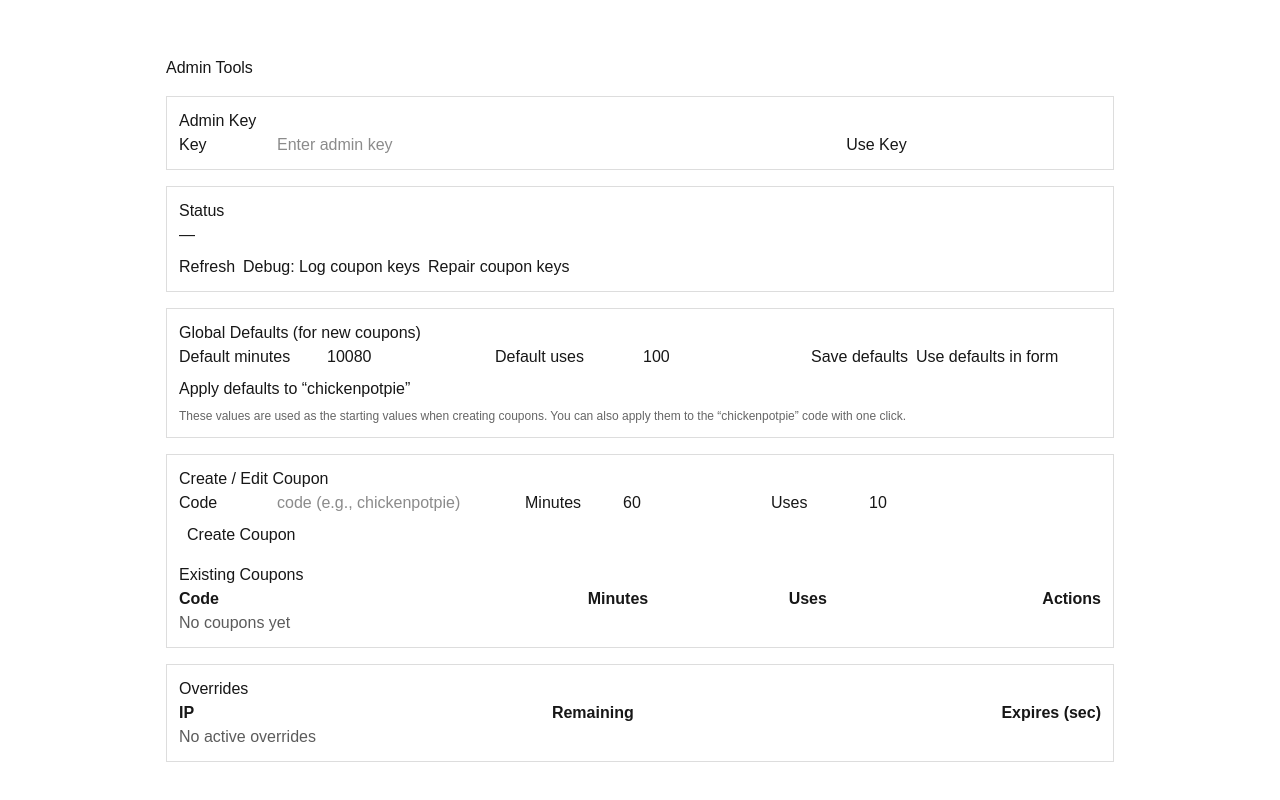
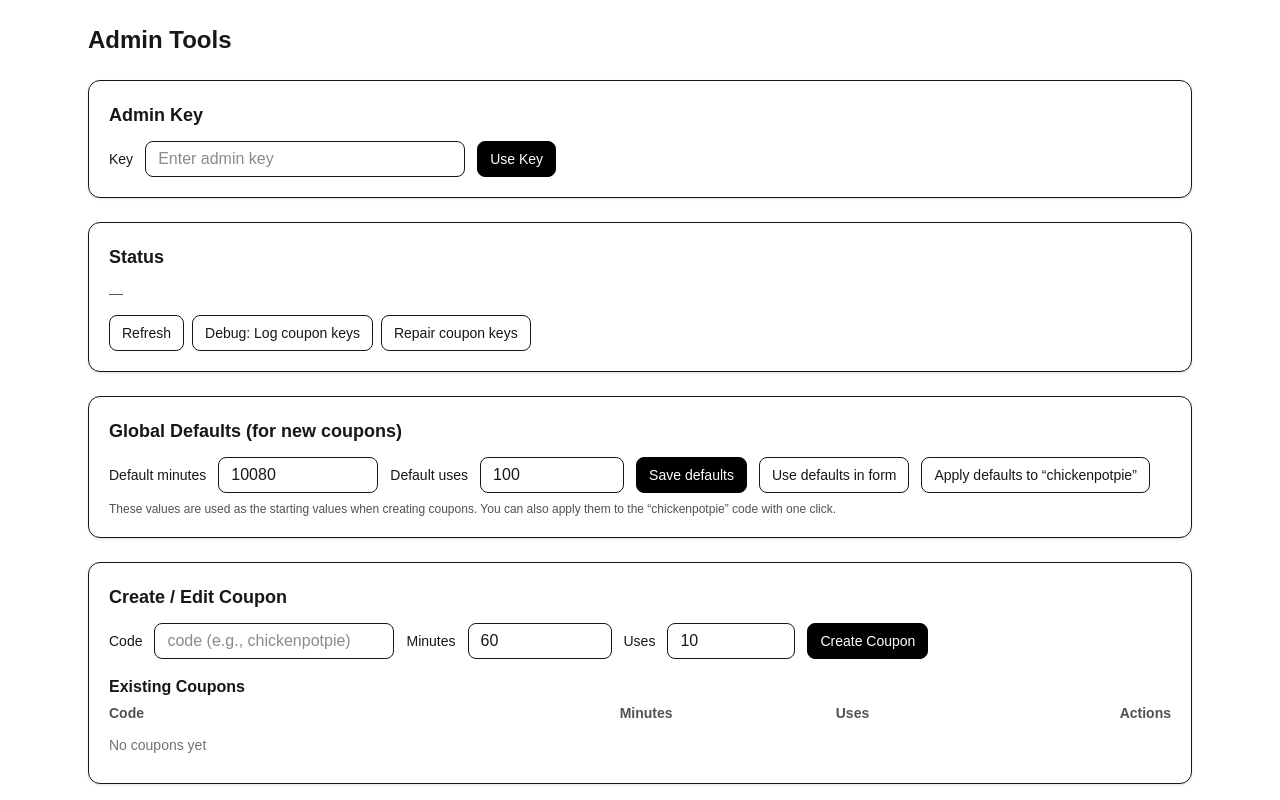
Before and after one commit to Xer0las/bh-monologue, a Next.js app: page /admin/manage in a window 1280 px wide. Shown: the top 800 px of the page. Built offline with nearby package versions, Linux system fonts and the light colour scheme.

Commit message:
Update page.tsx

```diff
--- a/src/app/admin/manage/page.tsx
+++ b/src/app/admin/manage/page.tsx
@@ -10,6 +10,14 @@ type Status = {
   couponsCount?: number | null;
 };
 type Defaults = { defaultMinutes: number; defaultUses: number };
+type Stats = {
+  total: number;
+  byAge: Record<string, number>;
+  byGenre: Record<string, number>;
+  byLength: Record<string, number>;
+  byLevel: Record<string, number>;
+  byPeriod: Record<string, number>;
+};
 
 export default function AdminManagePage() {
   const [key, setKey] = useState<string>('');
@@ -22,6 +30,8 @@ export default function AdminManagePage() {
   const [loading, setLoading] = useState(false);
   const [debugDump, setDebugDump] = useState<any | null>(null);
   const [defaults, setDefaults] = useState<Defaults>({ defaultMinutes: 10080, defaultUses: 100 });
+  const [stats, setStats] = useState<Stats | null>(null);
+  const [busyBtn, setBusyBtn] = useState<string>('');
 
   useEffect(() => {
     const k = localStorage.getItem('adminKey') || '';
@@ -40,25 +50,27 @@ export default function AdminManagePage() {
     setErr('');
     setLoading(true);
     try {
-      const [st, ov, cp, df] = await Promise.all([
+      const [st, ov, cp, df, stt] = await Promise.all([
         fetch('/api/admin/diag', { headers: { 'x-admin-key': k }, cache: 'no-store' }),
         fetch('/api/admin/overrides', { headers: { 'x-admin-key': k }, cache: 'no-store' }),
         fetch('/api/admin/coupons', { headers: { 'x-admin-key': k }, cache: 'no-store' }),
         fetch('/api/admin/settings', { headers: { 'x-admin-key': k }, cache: 'no-store' }),
+        fetch('/api/admin/stats', { headers: { 'x-admin-key': k }, cache: 'no-store' }),
       ]);
-      if (st.status === 401 || ov.status === 401 || cp.status === 401 || df.status === 401) {
+      if ([st, ov, cp, df, stt].some(r => r.status === 401)) {
         setErr('Unauthorized – check admin key.');
-        setOverrides([]); setCoupons([]); setStatus(null);
+        setOverrides([]); setCoupons([]); setStatus(null); setStats(null);
       } else {
         const stj = await st.json();
         const ovj = await ov.json();
         const cpj = await cp.json();
         const dfj = await df.json();
+        const sttj = await stt.json();
         setStatus(stj || null);
         setOverrides(ovj.overrides || []);
         setCoupons(cpj.coupons || []);
         if (dfj?.defaults) setDefaults(dfj.defaults);
-        // If first load and form is empty, apply defaults
+        if (sttj?.stats) setStats(sttj.stats);
         setForm(f => f.code ? f : { code: '', minutes: dfj?.defaults?.defaultMinutes ?? 60, uses: dfj?.defaults?.defaultUses ?? 10 });
       }
     } catch (e: any) {
@@ -69,33 +81,36 @@ export default function AdminManagePage() {
   }
 
   async function debugCoupons() {
-    setDebugDump(null);
+    setBusyBtn('debug'); setDebugDump(null);
     const res = await fetch('/api/admin/coupons/debug', { headers: { 'x-admin-key': stored }, cache: 'no-store' });
     const j = await res.json().catch(()=>null);
     setDebugDump(j);
-    console.log('COUPON DEBUG DUMP:', j);
+    setBusyBtn('');
   }
 
   async function repairCoupons() {
-    setDebugDump(null);
+    setBusyBtn('repair'); setDebugDump(null);
     const res = await fetch('/api/admin/coupons/repair', { method: 'POST', headers: { 'x-admin-key': stored }, cache: 'no-store' });
     const j = await res.json().catch(()=>null);
     setDebugDump(j);
-    console.log('COUPON REPAIR RESULT:', j);
+    setBusyBtn('');
     await refreshAll(stored);
   }
 
   async function releaseIp(ip: string) {
+    setBusyBtn(`rel-${ip}`);
     await fetch(`/api/admin/overrides?ip=${encodeURIComponent(ip)}`, {
       method: 'DELETE',
       headers: { 'x-admin-key': stored },
       cache: 'no-store',
     });
+    setBusyBtn('');
     refreshAll(stored);
   }
 
   async function createOrUpdateCoupon(e: React.FormEvent) {
     e.preventDefault();
+    setBusyBtn('saveCoupon');
     const res = await fetch('/api/admin/coupons', {
       method: 'POST',
       headers: { 'content-type': 'application/json', 'x-admin-key': stored },
@@ -103,9 +118,9 @@ export default function AdminManagePage() {
       cache: 'no-store',
     });
     const j = await res.json().catch(() => ({}));
+    setBusyBtn('');
     if (res.ok) {
       setForm({ code: '', minutes: defaults.defaultMinutes, uses: defaults.defaultUses });
-      console.log('CREATE_COUPON_RESPONSE', j);
       await refreshAll(stored);
     } else {
       setErr(j?.error || 'Failed to save coupon');
@@ -114,16 +129,19 @@ export default function AdminManagePage() {
 
   async function deleteCoupon(code: string) {
     if (!confirm(`Delete coupon "${code}"?`)) return;
+    setBusyBtn(`del-${code}`);
     await fetch(`/api/admin/coupons?code=${encodeURIComponent(code)}`, {
       method: 'DELETE',
       headers: { 'x-admin-key': stored },
       cache: 'no-store',
     });
+    setBusyBtn('');
     await refreshAll(stored);
   }
 
   async function saveDefaults(e: React.FormEvent) {
     e.preventDefault();
+    setBusyBtn('saveDefaults');
     const res = await fetch('/api/admin/settings', {
       method: 'POST',
       headers: { 'content-type': 'application/json', 'x-admin-key': stored },
@@ -131,9 +149,9 @@ export default function AdminManagePage() {
       cache: 'no-store',
     });
     const j = await res.json().catch(()=>({}));
+    setBusyBtn('');
     if (res.ok && j?.defaults) {
       setDefaults(j.defaults);
-      // If form is blank, update form to new defaults
       setForm(f => f.code ? f : { code: '', minutes: j.defaults.defaultMinutes, uses: j.defaults.defaultUses });
     } else {
       alert(j?.error || 'Failed to save defaults');
@@ -150,24 +168,79 @@ export default function AdminManagePage() {
   }
 
   async function applyDefaultsToCode(code: string) {
+    setBusyBtn(`apply-${code}`);
     const res = await fetch('/api/admin/coupons', {
       method: 'POST',
       headers: { 'content-type': 'application/json', 'x-admin-key': stored },
       body: JSON.stringify({ code, minutes: defaults.defaultMinutes, uses: defaults.defaultUses }),
       cache: 'no-store',
     });
+    setBusyBtn('');
     if (res.ok) await refreshAll(stored);
   }
 
+  function Card(props: { title: string; children: any }) {
     return (
-    <div style={{ maxWidth: 980, margin: '40px auto', padding: 16 }}>
-      <h1>Admin Tools</h1>
+      <section className="bg-white rounded-xl border shadow-sm p-5">
+        <h2 className="text-lg font-semibold mb-3">{props.title}</h2>
+        {props.children}
+      </section>
+    );
+  }
+
+  function Btn({ children, onClick, kind='default', id }:{
+    children: any; onClick?: ()=>void; kind?: 'default'|'primary'|'danger'|'ghost'; id?: string;
+  }) {
+    const base = 'inline-flex items-center h-9 px-3 rounded-lg border text-sm transition active:scale-[.98]';
+    const cls =
+      kind === 'primary' ? `${base} bg-black text-white border-black hover:bg-neutral-800`
+      : kind === 'danger' ? `${base} bg-red-600 text-white border-red-600 hover:bg-red-700`
+      : kind === 'ghost' ? `${base} bg-transparent hover:bg-neutral-50`
+      : `${base} bg-white hover:bg-neutral-50`;
+    const spinning = busyBtn === id;
+    return (
+      <button onClick={onClick} className={`${cls} ${spinning ? 'opacity-60 cursor-wait' : ''}`} disabled={spinning}>
+        {spinning ? 'Working…' : children}
+      </button>
+    );
+  }
+
+  function StatTable({ title, data }:{ title: string; data: Record<string, number> }) {
+    const entries = Object.entries(data || {}).sort((a,b)=>b[1]-a[1]);
+    if (!entries.length) return null;
+    return (
+      <div>
+        <h4 className="font-medium mt-4 mb-2">{title}</h4>
+        <div className="overflow-x-auto">
+          <table className="w-full text-sm">
+            <thead>
+              <tr className="text-left text-neutral-600">
+                <th className="py-1 pr-2">Value</th>
+                <th className="py-1 text-right">Count</th>
+              </tr>
+            </thead>
+            <tbody>
+              {entries.map(([k,v])=>(
+                <tr key={k} className="border-t">
+                  <td className="py-1 pr-2">{k}</td>
+                  <td className="py-1 text-right tabular-nums">{v}</td>
+                </tr>
+              ))}
+            </tbody>
+          </table>
+        </div>
+      </div>
+    );
+  }
+
+  return (
+    <div className="max-w-6xl mx-auto p-6 space-y-6">
+      <h1 className="text-2xl font-bold">Admin Tools</h1>
 
       {/* Admin Key */}
-      <section style={{ margin: '16px 0', padding: 12, border: '1px solid #ddd' }}>
-        <h2>Admin Key</h2>
-        <div style={{ display: 'flex', alignItems: 'center', gap: 8 }}>
-          <label htmlFor="admin-key" style={{ minWidth: 90 }}>Key</label>
+      <Card title="Admin Key">
+        <div className="flex items-center gap-3 flex-wrap">
+          <label htmlFor="admin-key" className="text-sm">Key</label>
           <input
             id="admin-key"
             name="adminKey"
@@ -175,21 +248,20 @@ export default function AdminManagePage() {
             placeholder="Enter admin key"
             value={key}
             onChange={(e) => setKey(e.target.value)}
-            style={{ width: '60%' }}
             autoComplete="off"
+            className="h-9 px-3 rounded-lg border w-80"
           />
-          <button onClick={saveKey} style={{ marginLeft: 8 }}>Use Key</button>
+          <Btn onClick={saveKey} kind="primary">Use Key</Btn>
+          {err && <p className="text-sm text-red-600">{err}</p>}
         </div>
-        {err && <p style={{ color: 'crimson' }}>{err}</p>}
-      </section>
+      </Card>
 
       {/* Status */}
-      <section style={{ margin: '16px 0', padding: 12, border: '1px solid #ddd' }}>
-        <h2>Status</h2>
-        {!status && <p>—</p>}
+      <Card title="Status">
+        {!status && <p className="text-sm text-neutral-600">—</p>}
         {status && (
-          <div style={{ fontFamily: 'monospace', fontSize: 14 }}>
-            <div>Storage: <strong>{status.storage}</strong></div>
+          <div className="font-mono text-sm">
+            <div>Storage: <span className="font-semibold">{status.storage}</span></div>
             <div>ENV URL: {status.env.url ? 'set' : 'missing'} | ENV TOKEN: {status.env.token ? 'set' : 'missing'}</div>
             <div>Redis Connected: {status.redis.connected ? 'yes' : (status.redis.present ? 'no' : 'n/a')}</div>
             {typeof status.couponsCount === 'number' && (
@@ -197,64 +269,55 @@ export default function AdminManagePage() {
             )}
           </div>
         )}
-        <div style={{ marginTop: 8, display: 'flex', gap: 8, flexWrap: 'wrap' }}>
-          <button onClick={() => refreshAll(stored)} disabled={loading}>
-            {loading ? 'Refreshing…' : 'Refresh'}
-          </button>
-          <button onClick={debugCoupons}>Debug: Log coupon keys</button>
-          <button onClick={repairCoupons}>Repair coupon keys</button>
+        <div className="mt-3 flex gap-2 flex-wrap">
+          <Btn onClick={() => refreshAll(stored)} id="refresh">Refresh</Btn>
+          <Btn onClick={debugCoupons} id="debug">Debug: Log coupon keys</Btn>
+          <Btn onClick={repairCoupons} id="repair">Repair coupon keys</Btn>
         </div>
         {debugDump && (
-          <pre style={{ marginTop: 8, whiteSpace: 'pre-wrap', wordBreak: 'break-word', maxHeight: 300, overflow: 'auto', fontSize: 12 }}>
+          <pre className="mt-3 text-xs bg-neutral-50 border rounded-lg p-3 max-h-80 overflow-auto">
             {JSON.stringify(debugDump, null, 2)}
           </pre>
         )}
-      </section>
+      </Card>
 
       {/* Global Defaults */}
-      <section style={{ margin: '16px 0', padding: 12, border: '1px solid #ddd' }}>
-        <h2>Global Defaults (for new coupons)</h2>
-        <form onSubmit={saveDefaults} noValidate>
-          <div style={{ display: 'flex', alignItems: 'center', gap: 8, flexWrap: 'wrap' }}>
-            <label htmlFor="default-mins" style={{ minWidth: 140 }}>Default minutes</label>
+      <Card title="Global Defaults (for new coupons)">
+        <form onSubmit={saveDefaults} className="flex items-center gap-3 flex-wrap">
+          <label htmlFor="default-mins" className="text-sm">Default minutes</label>
           <input
             id="default-mins"
             name="defaultMinutes"
             type="number"
             value={defaults.defaultMinutes}
             onChange={(e) => setDefaults({ ...defaults, defaultMinutes: Number(e.target.value) })}
-              style={{ width: 160 }}
+            className="h-9 px-3 rounded-lg border w-40"
             inputMode="numeric"
           />
-            <label htmlFor="default-uses" style={{ minWidth: 140 }}>Default uses</label>
+          <label htmlFor="default-uses" className="text-sm">Default uses</label>
           <input
             id="default-uses"
             name="defaultUses"
             type="number"
             value={defaults.defaultUses}
             onChange={(e) => setDefaults({ ...defaults, defaultUses: Number(e.target.value) })}
-              style={{ width: 160 }}
+            className="h-9 px-3 rounded-lg border w-36"
             inputMode="numeric"
           />
-            <button type="submit">Save defaults</button>
-            <button type="button" onClick={applyDefaultsToForm}>Use defaults in form</button>
-            <button type="button" onClick={() => applyDefaultsToCode('chickenpotpie')}>
-              Apply defaults to “chickenpotpie”
-            </button>
-          </div>
+          <Btn kind="primary" id="saveDefaults">Save defaults</Btn>
+          <Btn onClick={applyDefaultsToForm}>Use defaults in form</Btn>
+          <Btn onClick={() => applyDefaultsToCode('chickenpotpie')} id="apply-chicken">Apply defaults to “chickenpotpie”</Btn>
         </form>
-        <p style={{ fontSize: 12, color: '#666', marginTop: 6 }}>
+        <p className="text-xs text-neutral-600 mt-2">
           These values are used as the starting values when creating coupons. You can also apply them to the
           “chickenpotpie” code with one click.
         </p>
-      </section>
+      </Card>
 
       {/* Create / Edit Coupon */}
-      <section style={{ margin: '16px 0', padding: 12, border: '1px solid #ddd' }}>
-        <h2>Create / Edit Coupon</h2>
-        <form onSubmit={createOrUpdateCoupon} noValidate>
-          <div style={{ display: 'flex', alignItems: 'center', gap: 8, flexWrap: 'wrap' }}>
-            <label htmlFor="coupon-code" style={{ minWidth: 90 }}>Code</label>
+      <Card title="Create / Edit Coupon">
+        <form onSubmit={createOrUpdateCoupon} className="flex items-center gap-3 flex-wrap">
+          <label htmlFor="coupon-code" className="text-sm">Code</label>
           <input
             id="coupon-code"
             name="code"
@@ -262,10 +325,10 @@ export default function AdminManagePage() {
             value={form.code}
             onChange={(e) => setForm({ ...form, code: e.target.value })}
             required
-              style={{ width: 240 }}
+            className="h-9 px-3 rounded-lg border w-60"
             autoComplete="off"
           />
-            <label htmlFor="coupon-minutes" style={{ minWidth: 90 }}>Minutes</label>
+          <label htmlFor="coupon-minutes" className="text-sm">Minutes</label>
           <input
             id="coupon-minutes"
             name="minutes"
@@ -274,11 +337,10 @@ export default function AdminManagePage() {
             value={form.minutes}
             onChange={(e) => setForm({ ...form, minutes: Number(e.target.value) })}
             required
-              style={{ width: 140 }}
-              autoComplete="off"
+            className="h-9 px-3 rounded-lg border w-36"
             inputMode="numeric"
           />
-            <label htmlFor="coupon-uses" style={{ minWidth: 90 }}>Uses</label>
+          <label htmlFor="coupon-uses" className="text-sm">Uses</label>
           <input
             id="coupon-uses"
             name="uses"
@@ -287,79 +349,100 @@ export default function AdminManagePage() {
             value={form.uses}
             onChange={(e) => setForm({ ...form, uses: Number(e.target.value) })}
             required
-              style={{ width: 140 }}
-              autoComplete="off"
+            className="h-9 px-3 rounded-lg border w-32"
             inputMode="numeric"
           />
-            <button type="submit" style={{ marginLeft: 8 }}>
-              {form.code ? 'Save Coupon' : 'Create Coupon'}
-            </button>
-            {form.code && (
-              <button type="button" onClick={() => setForm({ code: '', minutes: defaults.defaultMinutes, uses: defaults.defaultUses })}>
-                Clear
-              </button>
-            )}
-          </div>
+          <Btn kind="primary" id="saveCoupon">{form.code ? 'Save Coupon' : 'Create Coupon'}</Btn>
+          {form.code && <Btn onClick={() => setForm({ code: '', minutes: defaults.defaultMinutes, uses: defaults.defaultUses })}>Clear</Btn>}
         </form>
 
-        <h3 style={{ marginTop: 16 }}>Existing Coupons</h3>
-        <table width="100%" cellPadding={6} style={{ borderCollapse: 'collapse' }}>
+        <h3 className="mt-4 font-semibold">Existing Coupons</h3>
+        <div className="overflow-x-auto">
+          <table className="w-full text-sm">
             <thead>
-            <tr>
-              <th align="left">Code</th>
-              <th align="right">Minutes</th>
-              <th align="right">Uses</th>
-              <th align="right">Actions</th>
+              <tr className="text-left text-neutral-600">
+                <th className="py-1 pr-2">Code</th>
+                <th className="py-1 text-right">Minutes</th>
+                <th className="py-1 text-right">Uses</th>
+                <th className="py-1 text-right">Actions</th>
               </tr>
             </thead>
             <tbody>
               {coupons.map((c) => (
-              <tr key={c.code}>
-                <td><code>{c.code}</code></td>
-                <td align="right">{c.minutes}</td>
-                <td align="right">{c.uses}</td>
-                <td align="right">
-                  <button onClick={() => editCoupon(c)} style={{ marginRight: 6 }}>Edit</button>
-                  <button onClick={() => deleteCoupon(c.code)}>Delete</button>
+                <tr key={c.code} className="border-t">
+                  <td className="py-1 pr-2"><code>{c.code}</code></td>
+                  <td className="py-1 text-right tabular-nums">{c.minutes}</td>
+                  <td className="py-1 text-right tabular-nums">{c.uses}</td>
+                  <td className="py-1 text-right">
+                    <Btn onClick={() => editCoupon(c)} id={`edit-${c.code}`}>Edit</Btn>
+                    <span className="inline-block w-2" />
+                    <Btn onClick={() => deleteCoupon(c.code)} kind="danger" id={`del-${c.code}`}>Delete</Btn>
                   </td>
                 </tr>
               ))}
               {!coupons.length && (
-              <tr><td colSpan={4} style={{ opacity: 0.7 }}>No coupons yet</td></tr>
+                <tr><td colSpan={4} className="py-2 text-neutral-500">No coupons yet</td></tr>
               )}
             </tbody>
           </table>
-      </section>
+        </div>
+      </Card>
 
       {/* Overrides */}
-      <section style={{ margin: '16px 0', padding: 12, border: '1px solid #ddd' }}>
-        <h2>Overrides</h2>
-        <table width="100%" cellPadding={6} style={{ borderCollapse: 'collapse' }}>
+      <Card title="Overrides">
+        <div className="overflow-x-auto">
+          <table className="w-full text-sm">
             <thead>
-            <tr>
-              <th align="left">IP</th>
-              <th align="right">Remaining</th>
-              <th align="right">Expires (sec)</th>
-              <th />
+              <tr className="text-left text-neutral-600">
+                <th className="py-1 pr-2">IP</th>
+                <th className="py-1 text-right">Remaining</th>
+                <th className="py-1 text-right">Expires (sec)</th>
+                <th className="py-1 text-right">Actions</th>
               </tr>
             </thead>
             <tbody>
               {overrides.map((o) => (
-              <tr key={o.ip}>
-                <td>{o.ip}</td>
-                <td align="right">{o.remaining}</td>
-                <td align="right">{o.expiresInSeconds}</td>
-                <td align="right">
-                  <button onClick={() => releaseIp(o.ip)}>Release</button>
+                <tr key={o.ip} className="border-t">
+                  <td className="py-1 pr-2">{o.ip}</td>
+                  <td className="py-1 text-right tabular-nums">{o.remaining}</td>
+                  <td className="py-1 text-right tabular-nums">{o.expiresInSeconds}</td>
+                  <td className="py-1 text-right">
+                    <Btn onClick={() => releaseIp(o.ip)} id={`rel-${o.ip}`}>Release</Btn>
                   </td>
                 </tr>
               ))}
               {!overrides.length && (
-              <tr><td colSpan={4} style={{ opacity: 0.7 }}>No active overrides</td></tr>
+                <tr><td colSpan={4} className="py-2 text-neutral-500">No active overrides</td></tr>
               )}
             </tbody>
           </table>
-      </section>
+        </div>
+      </Card>
+
+      {/* Stats */}
+      <Card title="Usage Stats">
+        {!stats && <p className="text-sm text-neutral-600">No stats yet.</p>}
+        {stats && (
+          <>
+            <div className="grid grid-cols-2 sm:grid-cols-3 gap-3 mb-2">
+              <div className="rounded-lg border p-3">
+                <div className="text-xs text-neutral-600">Total generations</div>
+                <div className="text-2xl font-semibold tabular-nums">{stats.total}</div>
+              </div>
+            </div>
+            <div className="grid md:grid-cols-2 gap-6">
+              <StatTable title="By Age" data={stats.byAge} />
+              <StatTable title="By Genre" data={stats.byGenre} />
+              <StatTable title="By Length" data={stats.byLength} />
+              <StatTable title="By Level" data={stats.byLevel} />
+              <StatTable title="By Period" data={stats.byPeriod} />
+            </div>
+          </>
+        )}
+        <div className="mt-3">
+          <Btn onClick={() => refreshAll(stored)}>Refresh stats</Btn>
+        </div>
+      </Card>
     </div>
   );
 }
```
Lines whose indentation alone changed are shown as unchanged.
